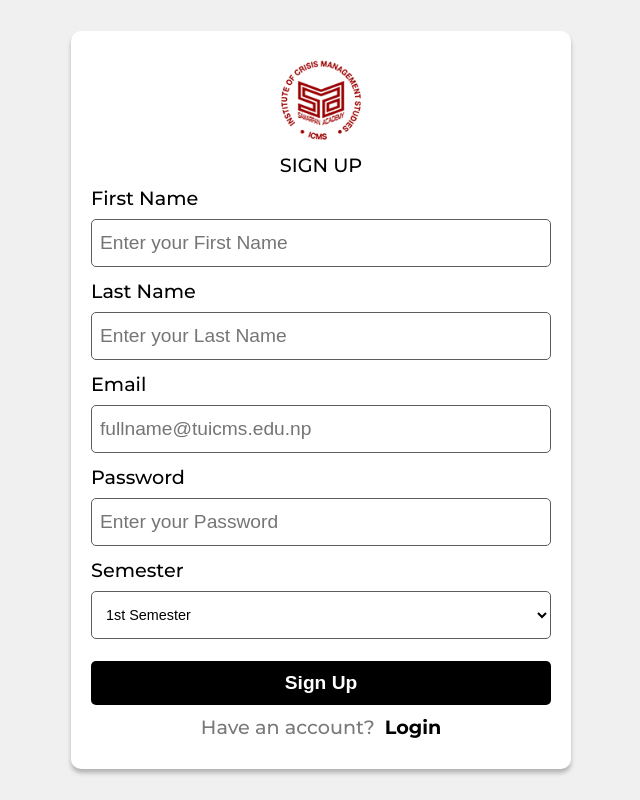
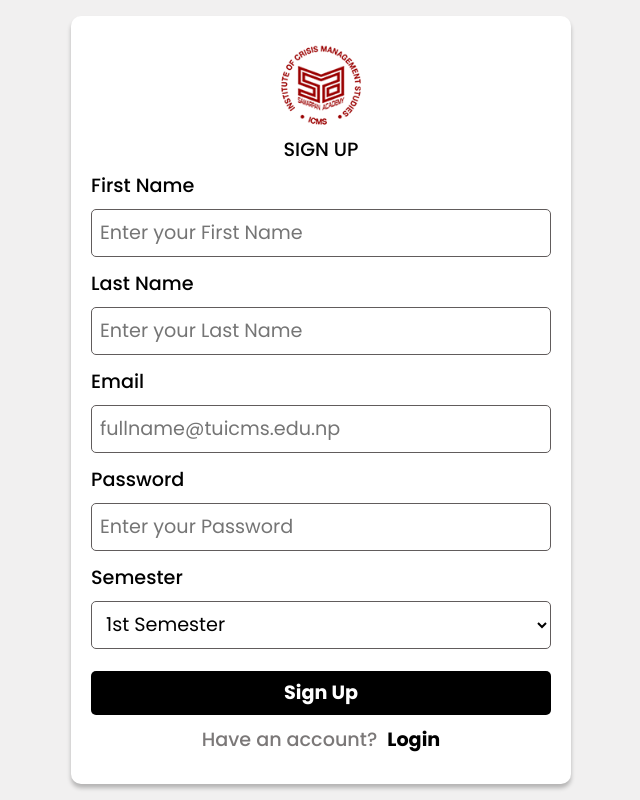
Before and after one commit to ICMS-Batch/attendance, a React (Vite) app in the folder client/: page /signup in a window 1280 px wide. Shown: the whole page, without its empty margins (319-959 px from the left). Built offline with nearby package versions, Linux system fonts and the light colour scheme.

Commit message:
style: Changed font style to Poppins

```diff
--- a/client/src/css/app.css
+++ b/client/src/css/app.css
@@ -1,8 +1,11 @@
+@import url("https://fonts.googleapis.com/css2?family=Poppins:ital,wght@0,300;0,400;0,500;0,600;0,700;0,800;0,900;1,200;1,300;1,400;1,500;1,600;1,700;1,800;1,900&display=swap");
+
 * {
   margin: 0;
   padding: 0;
   box-sizing: border-box;
   list-style: none;
   text-decoration: none;
+  font-family: Poppins;
   background-color: #f1f0f0;
 }
--- a/client/src/css/login&signup.css
+++ b/client/src/css/login&signup.css
@@ -1,5 +1,3 @@
-@import url("https://fonts.googleapis.com/css2?family=Montserrat:ital,wght@0,400;0,500;0,600;0,700;1,500;1,600&display=swap");
-
 .container {
   display: flex;
   align-items: center;
@@ -8,7 +6,6 @@
   background: #f1f0f0;
   height: 100vh;
   flex-direction: column;
-  font-family: "Montserrat";
 }
 
 .form-container {
@@ -68,6 +65,10 @@
   font-size: 0.9em;
 }
 
+.dropdown-list {
+  font-size: 0.9rem;
+}
+
 .inputs-div {
   background-color: white;
   display: flex;
@@ -82,4 +83,10 @@
   .action-txt {
     font-size: 1.2rem;
   }
+  .dropdown {
+    font-size: 1.2rem;
+  }
+  .dropdown-list {
+    font-size: 1.2rem;
+  }
 }
```
